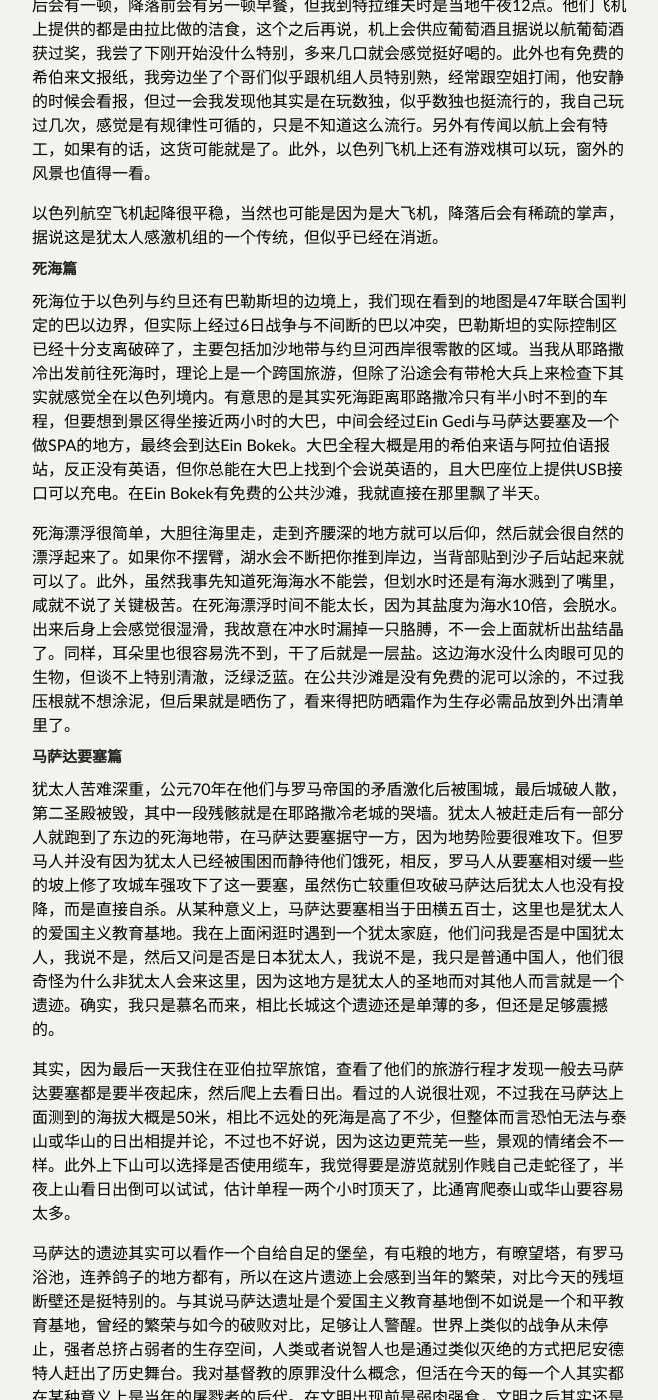
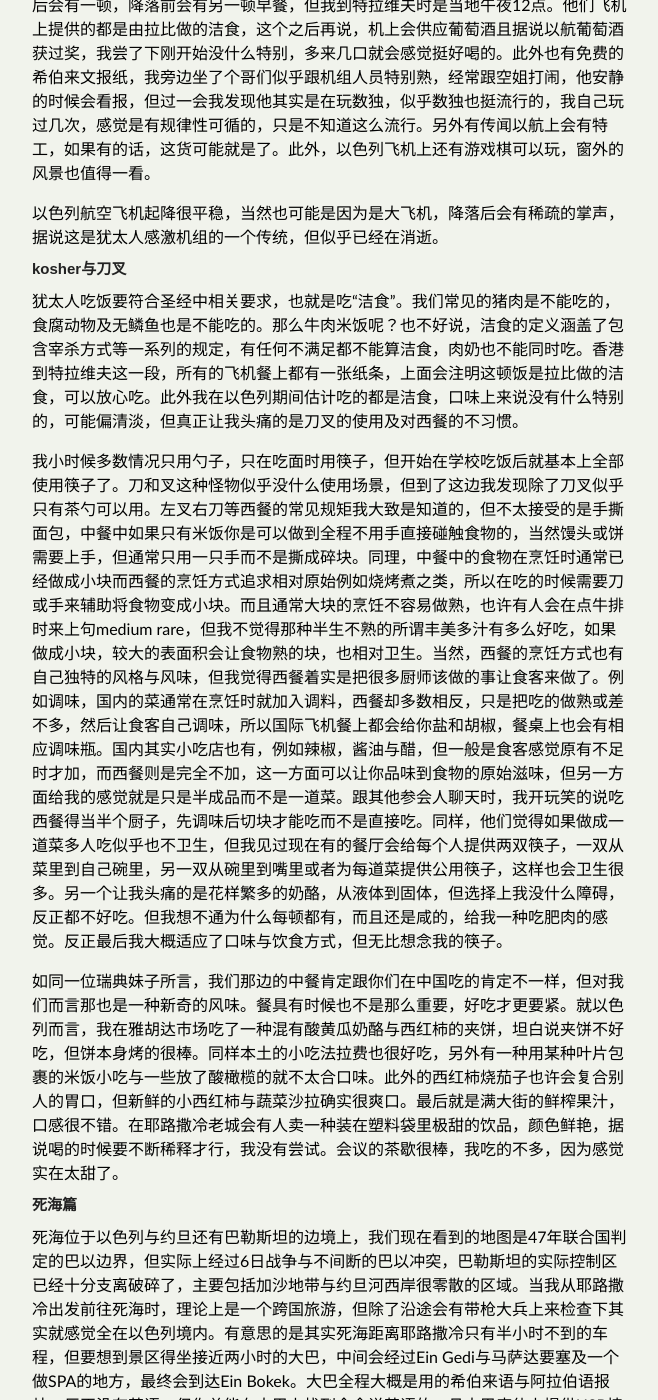
Before and after one commit to yufree/blogcn, a Jekyll site: the page built from _posts/2015-07-02-shalom.md, in a window 1280 px wide and 1400 px high, scrolled down 1610 px. Shown: the whole window, without its empty margins (308-966 px from the left). Built offline with Jekyll 4.4.1, drawn with Linux system fonts in a browser that asks for light colours; some web fonts are replaced; comment, search, counter and statistics services are not loaded.

Commit message:
add kosher part

```diff
--- a/_posts/2015-07-02-shalom.md
+++ b/_posts/2015-07-02-shalom.md
@@ -20,6 +20,14 @@ title: 以色列游记
 以航的飞机餐是比较丰富的，只是我到了没搞清楚他们按哪个时区供的餐，一般登机后会有一顿，降落前会有另一顿早餐，但我到特拉维夫时是当地午夜12点。他们飞机上提供的都是由拉比做的洁食，这个之后再说，机上会供应葡萄酒且据说以航葡萄酒获过奖，我尝了下刚开始没什么特别，多来几口就会感觉挺好喝的。此外也有免费的希伯来文报纸，我旁边坐了个哥们似乎跟机组人员特别熟，经常跟空姐打闹，他安静的时候会看报，但过一会我发现他其实是在玩数独，似乎数独也挺流行的，我自己玩过几次，感觉是有规律性可循的，只是不知道这么流行。另外有传闻以航上会有特工，如果有的话，这货可能就是了。此外，以色列飞机上还有游戏棋可以玩，窗外的风景也值得一看。
 
 以色列航空飞机起降很平稳，当然也可能是因为是大飞机，降落后会有稀疏的掌声，据说这是犹太人感激机组的一个传统，但似乎已经在消逝。
+
+## kosher与刀叉
+
+犹太人吃饭要符合圣经中相关要求，也就是吃“洁食”。我们常见的猪肉是不能吃的，食腐动物及无鳞鱼也是不能吃的。那么牛肉米饭呢？也不好说，洁食的定义涵盖了包含宰杀方式等一系列的规定，有任何不满足都不能算洁食，肉奶也不能同时吃。香港到特拉维夫这一段，所有的飞机餐上都有一张纸条，上面会注明这顿饭是拉比做的洁食，可以放心吃。此外我在以色列期间估计吃的都是洁食，口味上来说没有什么特别的，可能偏清淡，但真正让我头痛的是刀叉的使用及对西餐的不习惯。
+
+我小时候多数情况只用勺子，只在吃面时用筷子，但开始在学校吃饭后就基本上全部使用筷子了。刀和叉这种怪物似乎没什么使用场景，但到了这边我发现除了刀叉似乎只有茶勺可以用。左叉右刀等西餐的常见规矩我大致是知道的，但不太接受的是手撕面包，中餐中如果只有米饭你是可以做到全程不用手直接碰触食物的，当然馒头或饼需要上手，但通常只用一只手而不是撕成碎块。同理，中餐中的食物在烹饪时通常已经做成小块而西餐的烹饪方式追求相对原始例如烧烤煮之类，所以在吃的时候需要刀或手来辅助将食物变成小块。而且通常大块的烹饪不容易做熟，也许有人会在点牛排时来上句medium rare，但我不觉得那种半生不熟的所谓丰美多汁有多么好吃，如果做成小块，较大的表面积会让食物熟的块，也相对卫生。当然，西餐的烹饪方式也有自己独特的风格与风味，但我觉得西餐着实是把很多厨师该做的事让食客来做了。例如调味，国内的菜通常在烹饪时就加入调料，西餐却多数相反，只是把吃的做熟或差不多，然后让食客自己调味，所以国际飞机餐上都会给你盐和胡椒，餐桌上也会有相应调味瓶。国内其实小吃店也有，例如辣椒，酱油与醋，但一般是食客感觉原有不足时才加，而西餐则是完全不加，这一方面可以让你品味到食物的原始滋味，但另一方面给我的感觉就是只是半成品而不是一道菜。跟其他参会人聊天时，我开玩笑的说吃西餐得当半个厨子，先调味后切块才能吃而不是直接吃。同样，他们觉得如果做成一道菜多人吃似乎也不卫生，但我见过现在有的餐厅会给每个人提供两双筷子，一双从菜里到自己碗里，另一双从碗里到嘴里或者为每道菜提供公用筷子，这样也会卫生很多。另一个让我头痛的是花样繁多的奶酪，从液体到固体，但选择上我没什么障碍，反正都不好吃。但我想不通为什么每顿都有，而且还是咸的，给我一种吃肥肉的感觉。反正最后我大概适应了口味与饮食方式，但无比想念我的筷子。
+
+如同一位瑞典妹子所言，我们那边的中餐肯定跟你们在中国吃的肯定不一样，但对我们而言那也是一种新奇的风味。餐具有时候也不是那么重要，好吃才更要紧。就以色列而言，我在雅胡达市场吃了一种混有酸黄瓜奶酪与西红柿的夹饼，坦白说夹饼不好吃，但饼本身烤的很棒。同样本土的小吃法拉费也很好吃，另外有一种用某种叶片包裹的米饭小吃与一些放了酸橄榄的就不太合口味。此外的西红柿烧茄子也许会复合别人的胃口，但新鲜的小西红柿与蔬菜沙拉确实很爽口。最后就是满大街的鲜榨果汁，口感很不错。在耶路撒冷老城会有人卖一种装在塑料袋里极甜的饮品，颜色鲜艳，据说喝的时候要不断稀释才行，我没有尝试。会议的茶歇很棒，我吃的不多，因为感觉实在太甜了。
 
 ## 死海篇
 
```
